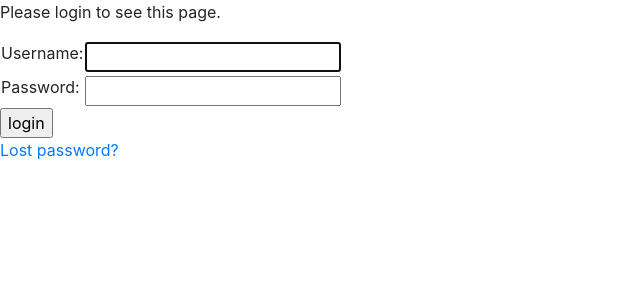
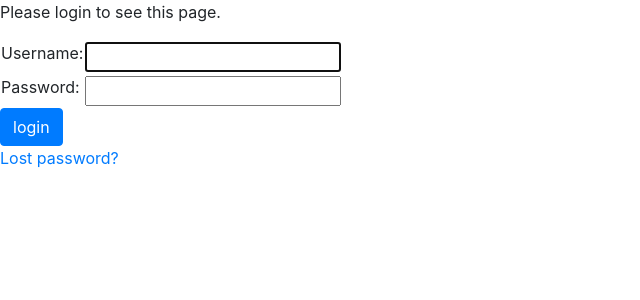
Before and after one commit to sinwoobang/Jaypark, a Django app: a page that uses templates/accounts/login.html in a window 1280 px wide. Shown: the top 300 px of the page, without its empty margins (0-640 px from the left). Run offline with Django 3.2, Linux system fonts and the light colour scheme; some libraries are stand-ins or nearby versions.

Commit message:
Added the class btn-primary to the button Login.

```diff
--- a/templates/accounts/login.html
+++ b/templates/accounts/login.html
@@ -28,7 +28,7 @@
 </tr>
 </table>
 
-<input type="submit" value="login">
+<input type="submit" value="login" class="btn btn-primary">
 <input type="hidden" name="next" value="{{ next }}">
 </form>
 
```
